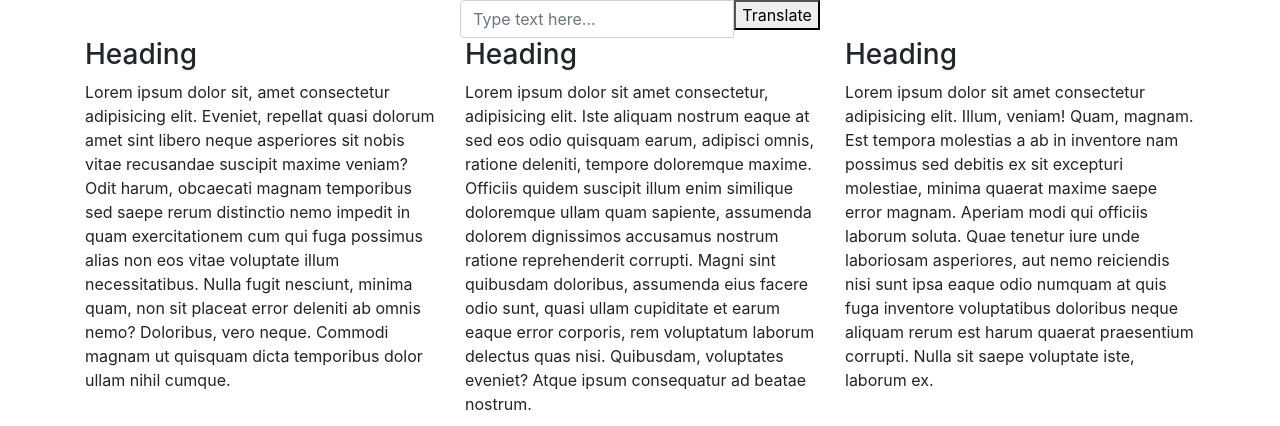
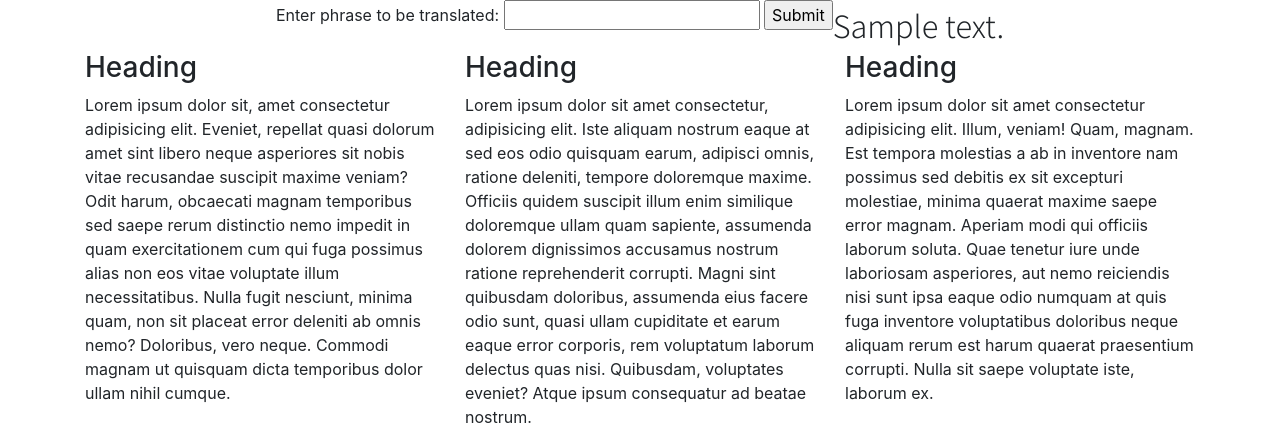
Before and after one commit to Caden-Kienitz/TSP_Team9, a Django app: template app/templates/home.html in a window 1280 px wide. Shown: the part 101-527 px from the top of the page. Run offline with Django 4.2, Linux system fonts and the light colour scheme; the template is opened without the code that fills it: most values are stand-ins (such as "Sample title", 1, 10 or a date in 2020); some libraries are stand-ins or nearby versions.

Commit message:
some progress

```diff
--- a/app/static/style.css
+++ b/app/static/style.css
@@ -0,0 +1,5 @@
+#ipa {
+    font-family: 'Assistant';
+    font-weight: 300;
+    font-size: 34px;
+  }
--- a/app/templates/home.html
+++ b/app/templates/home.html
@@ -8,15 +8,20 @@
 
 <div class="container">
   <div class="row justify-content-center">
-    <form>
-      <div class="input-group">
-        <input type="text" class="form-control" placeholder="Type text here...   ">
-        <div class="input-btn">
-          <button>Translate</button>
-        </div>
-      </div>
-    </form>
+  <!-- the form tag will send the data to the path '/' -->
+  <form action = "/" method = "post">
+    <label for = "/"> Enter phrase to be translated:  </label>
+    <input type = "text" name = "your phrase" id = "your phrase" maxlength ="100"/>
+    {% csrf_token %}
+    {{ form }}
+    <!-- The input tag will allow the user to submit the form -->
+    <input type = "submit" value = "Submit" />
+  </form>
+  <!-- The form_data.address variable will display the data that is entered into the form -->
+  <div id="ipa">
+  {{ form_data.address }}
   </div>
+</div>
   <div class="row">
     <div class="col-sm">
       <h3>Heading</h3>
@@ -32,5 +37,43 @@
     </div>
   </div>
   </div>
+<script>
+  var xhr = new XMLHttpRequest();
+  xhr.open("POST", "/your/url/name.php");
+  xhr.onload = function(event){
+      alert("Success, server responded with: " + event.target.response); // raw response
+  };
+  // or onerror, onabort
+  var formData = new FormData(document.getElementById("myForm"));
+  xhr.send(formData);
 
+</script>
+
+
+<!--
+  <script>
+    // using jQuery to make AJAX request
+    // ajax.js
+
+$(document).ready(function() {
+  $("#myButton").click(function() {
+    var userInput = $("#myInput").val();
+    $.ajax({
+      url: "/run-python-script/",
+      type: "POST",
+      data: {
+        user_input: userInput
+      },
+      dataType: "json",
+      success: function(data) {
+        $("#output").text(data.output);
+      },
+      error: function(xhr, errmsg, err) {
+        console.log(xhr.status + ": " + xhr.responseText);
+      }
+    });
+  });
+});
+</script>
+-->
 {% endblock %}
--- a/app/templates/template.html
+++ b/app/templates/template.html
@@ -3,6 +3,7 @@
 <head>
     <meta charset="UTF-8">
     <meta http-equiv="X-UA-Compatible" content="IE=edge">
+    <meta http-equiv="Content-Type" content="text/html">
     <meta name="viewport" content="width=device-width, initial-scale=1.0">
     {% load static %}
     <link rel="stylesheet" href="{% static 'styles/style.css' %}">
@@ -10,6 +11,9 @@
     <link rel="shortcut icon" type="image/png" href="{% static '/img/favicon.ico' %}" alt="TCLP" />
     <link rel="stylesheet" href="https://use.fontawesome.com/releases/v5.7.1/css/all.css">
     <link rel="stylesheet" href="https://cdnjs.cloudflare.com/ajax/libs/font-awesome/4.7.0/css/font-awesome.min.css">
+    <link href="https://fonts.googleapis.com/css?family=Assistant:300&text=abcdefghijklmnopqrstuvwxyzɐɑɒɓɔɕɖɗɘəɚɛɜɝɞɟɠɡɢɣɤɥɦɧɨɩɪɫɬɭɮɯɰɱɲɳɴɵɶɷɸɹɺɻɼɽɾɿʀʁʂʃʄʅʆʇʈʉʊʋʌʍʎʏʐʑʒʓʔ" rel="stylesheet">
+
+    <!--<link href="https://fonts.googleapis.com/css?family=Assistant:300&subset=all" rel="stylesheet">-->
 
     {% block title %}
     {% endblock %}
```
Also changed, not shown: app/base/views.py (+25 -0 lines).
